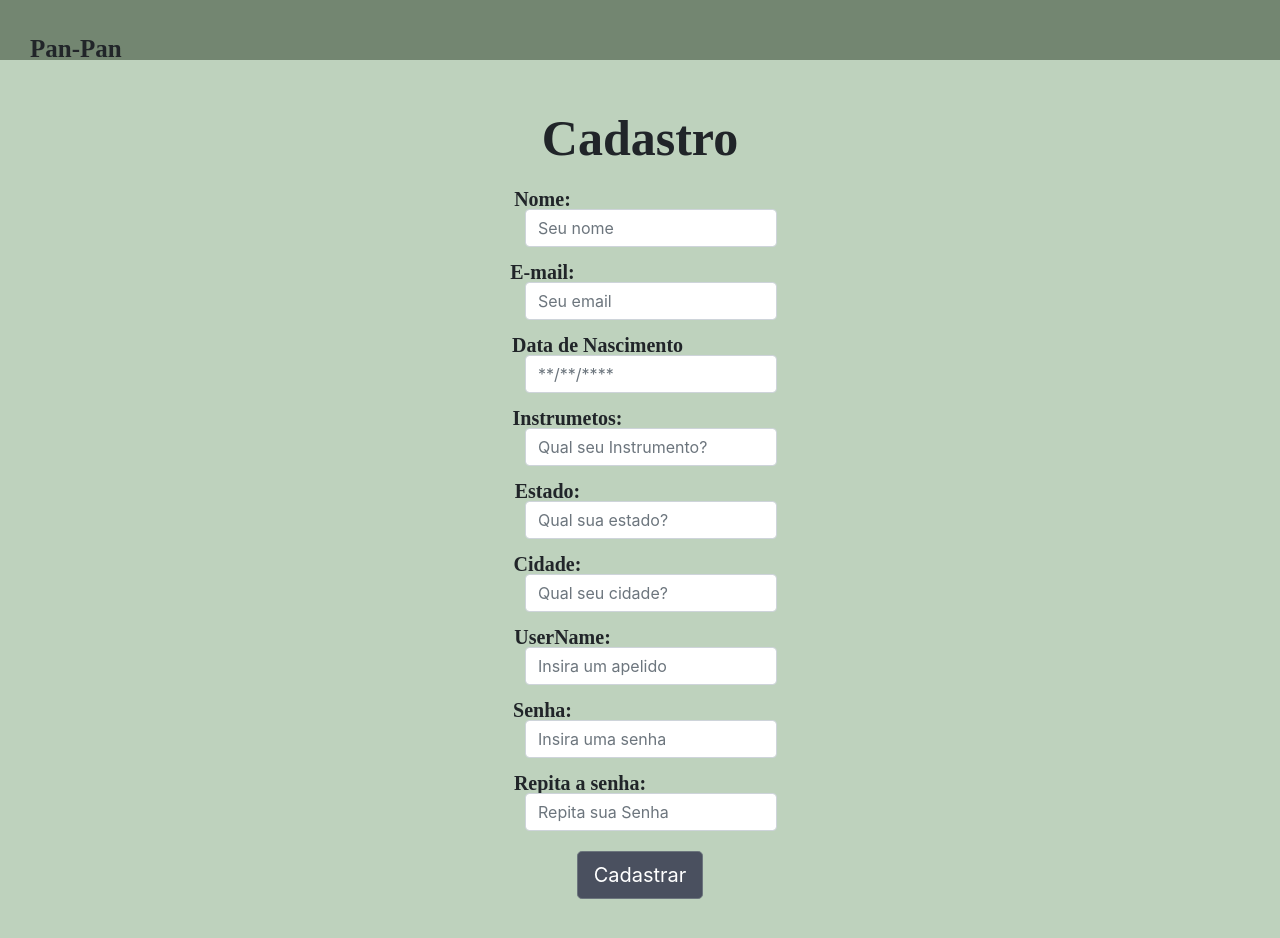
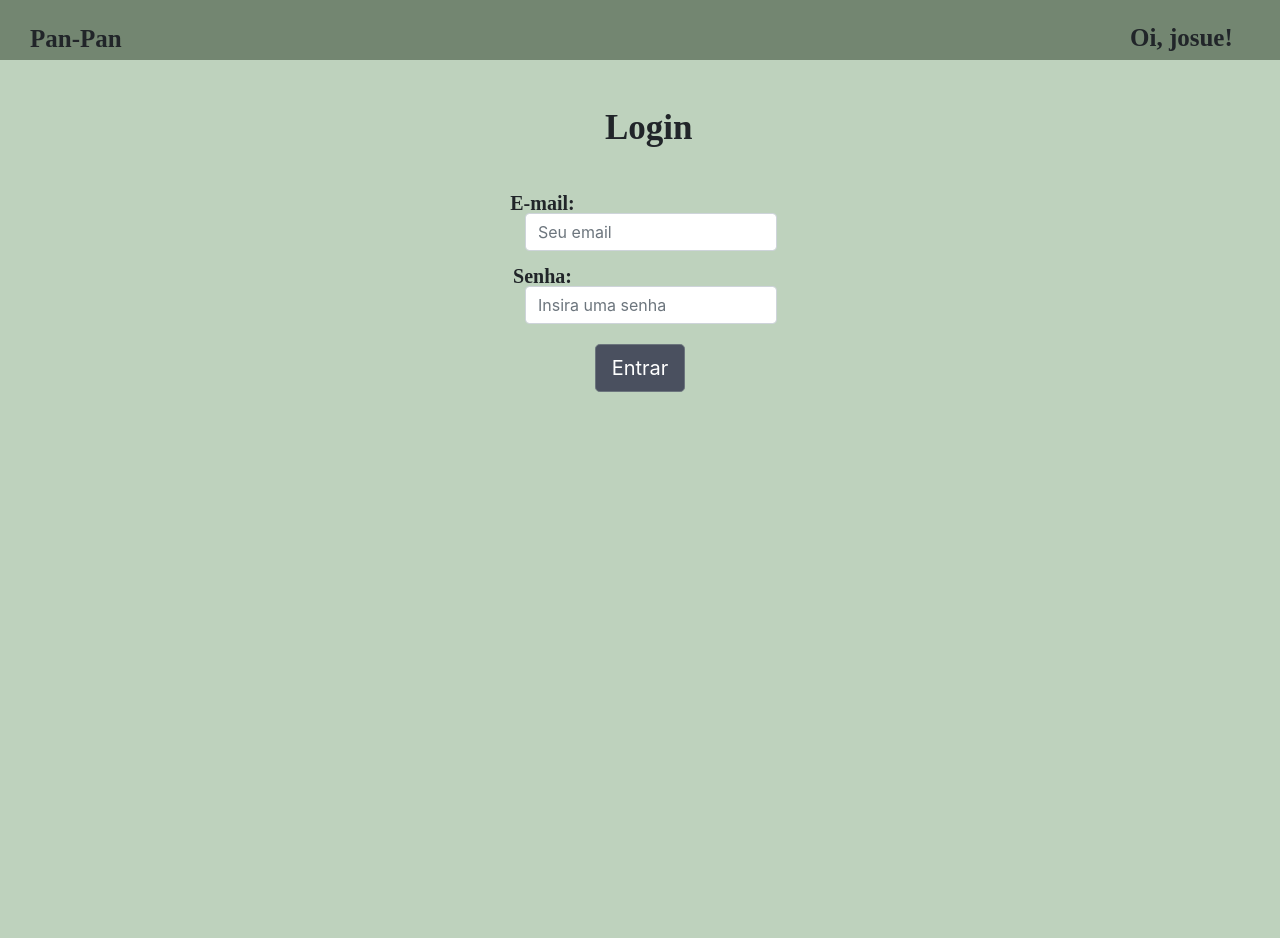
Before and after one commit to Desenho2018-1/pan-pan, a React (Create React App) app in the folder pan-pan-frontend/: page / in a window 1280 px wide. Shown: the top 938 px of the page. Built offline with nearby package versions, Linux system fonts and the light colour scheme.

Commit message:
Set user name on right top side

```diff
--- a/pan-pan-frontend/src/headerPage/HeaderPage.css
+++ b/pan-pan-frontend/src/headerPage/HeaderPage.css
@@ -2,6 +2,15 @@
   font-size: 25px;
 }
 
-#user-name{
-  margin-left: 400px;
+#user-name-div{
+  margin-top: -45px;
+  margin-left: 1100px;
 }
+
+#user-name-label{
+  font-size: 30px;
+}
+
+#pan-pan-div{
+  margin-top: -10px;
+}
--- a/pan-pan-frontend/src/headerPage/HeaderPage.js
+++ b/pan-pan-frontend/src/headerPage/HeaderPage.js
@@ -4,16 +4,18 @@ class HeaderPage extends Component{
   constructor(props){
     super(props);
       this.state = {
-          userName: ''
+          userName:  props.userName
       };
     }
     render(){
       return (
           <header className="base-header">
             <link rel="stylesheet" href="https://maxcdn.bootstrapcdn.com/bootstrap/4.0.0/css/bootstrap.min.css"></link>
+            <div id="pan-pan-div">
             <font id="pan-pan-header" face="Norwester"><b>Pan-Pan</b></font>
-            <div id="user-name">
-            <label>{this.state.userName}</label>
+            </div>
+            <div id="user-name-div">
+            <div id="user-name-label"><font id="pan-pan-header" face="Norwester"><b>Oi,   </b><b>{this.state.userName}!</b></font></div>
             </div>
           </header>
           )
--- a/pan-pan-frontend/src/index.js
+++ b/pan-pan-frontend/src/index.js
@@ -8,6 +8,6 @@ import UserLoginForm from './userLogin/UserLoginForm'
 import registerServiceWorker from './registerServiceWorker';
 
 
-ReactDOM.render(<UserRegisterForm />, document.getElementById('root'));
+ReactDOM.render(<UserLoginForm />, document.getElementById('root'));
 
 registerServiceWorker();
```
